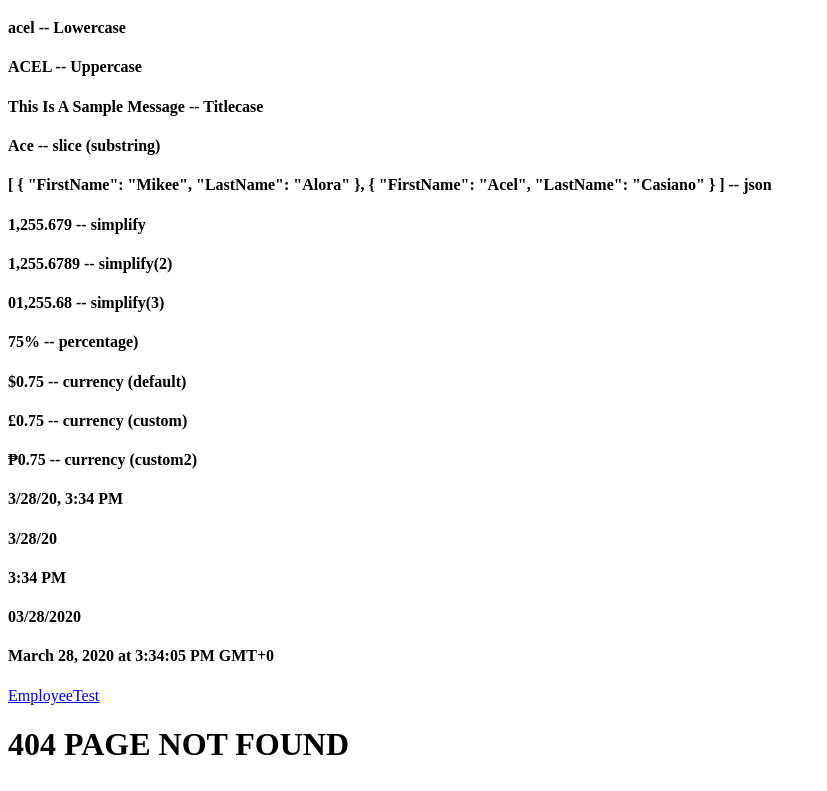
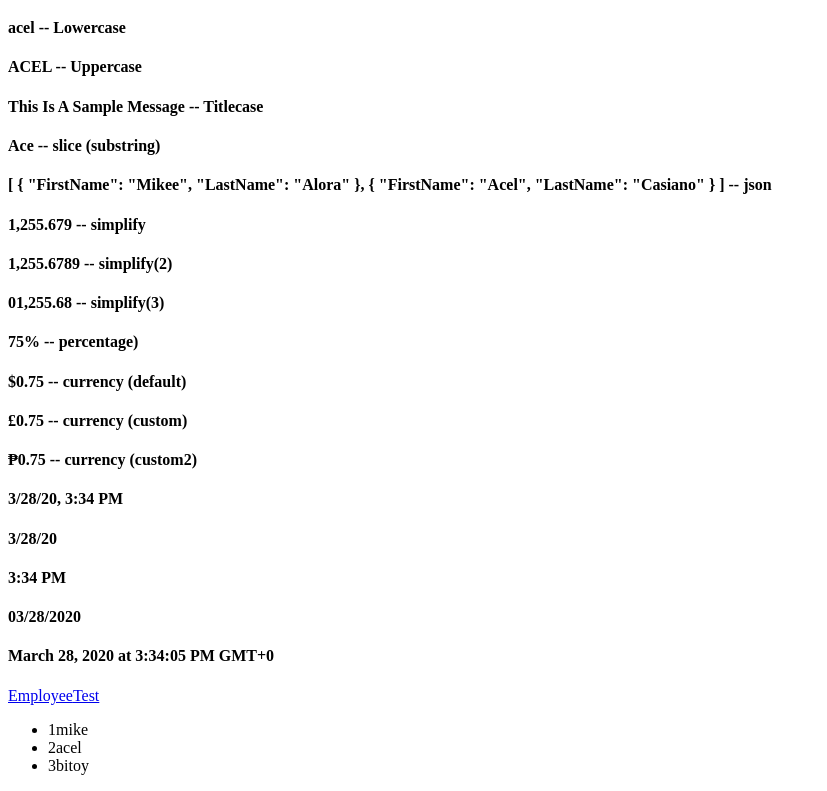
Before and after one commit to mikee223/AngularBeginner, an Angular app: page /employeeList in a window 1280 px wide. Shown: the part 723-1514 px from the top of the page, without its empty margins (0-827 px from the left). Built offline with nearby package versions, Linux system fonts and the light colour scheme.

Commit message:
routing and getting parameter

```diff
--- a/src/app/app-routing.module.ts
+++ b/src/app/app-routing.module.ts
@@ -3,11 +3,17 @@ import { Routes, RouterModule } from '@angular/router';
 import { EmployeeComponent } from "./employee/employee.component";
 import { TestComponent } from "./test/test.component";
 import { PagenotfoundComponent } from './pagenotfound/pagenotfound.component';
+import { EmployeeHeaderComponent } from './employee-header/employee-header.component';
+import { EmployeeDetailComponent } from './employee-detail/employee-detail.component';
 
 const routes: Routes = [
   // { path: '', component: EmployeeComponent }, // default route
   { path: '', redirectTo: '/employee',pathMatch: 'full' }, // redirect route only if empty (localhost:4200)
   { path: 'employee', component: EmployeeComponent},
+  { path: 'employeeList', component: EmployeeHeaderComponent },
+  { path: 'employeeList/:id', component: EmployeeDetailComponent }, // route with parameter { path: 'employeeList/:id', component: EmployeeDetailComponent }, // route with parameter
+  // { path: 'employeeList/:id/:name', component: EmployeeDetailComponent }, // route with parameter
+  // { path: 'employeeList(/:id)(/:name)', component: EmployeeDetailComponent }, // optional parameter
   { path: 'test', component: TestComponent },
   { path: "**", component: PagenotfoundComponent } // must be at the end everytime (404 page)
 ];
@@ -17,4 +23,4 @@ const routes: Routes = [
   exports: [RouterModule]
 })
 export class AppRoutingModule { }
-export const routingComponents = [EmployeeComponent,TestComponent,PagenotfoundComponent]
+export const routingComponents = [EmployeeComponent,TestComponent,PagenotfoundComponent,EmployeeHeaderComponent,EmployeeDetailComponent]
--- a/src/app/app.module.ts
+++ b/src/app/app.module.ts
@@ -13,6 +13,8 @@ import { AppComponent } from './app.component';
 //services import
 import { EmployeeService } from "./employee.service";
 import { PagenotfoundComponent } from './pagenotfound/pagenotfound.component';
+import { EmployeeDetailComponent } from './employee-detail/employee-detail.component';
+import { EmployeeHeaderComponent } from './employee-header/employee-header.component';
 
 @NgModule({
   declarations: [
@@ -20,7 +22,9 @@ import { PagenotfoundComponent } from './pagenotfound/pagenotfound.component';
     // TestComponent,
     // EmployeeComponent
     routingComponents,
-    PagenotfoundComponent
+    PagenotfoundComponent,
+    EmployeeDetailComponent,
+    EmployeeHeaderComponent
   ],
   imports: [
     BrowserModule,
--- /dev/null
+++ b/src/app/employee-detail/employee-detail.component.html
@@ -0,0 +1,5 @@
+<h2>You selected {{employeeId}}</h2>
+
+<nav>
+    <a routerLink="/employeeList">Return</a>
+</nav>
--- /dev/null
+++ b/src/app/employee-detail/employee-detail.component.ts
@@ -0,0 +1,26 @@
+import { Component, OnInit } from '@angular/core';
+import { ActivatedRoute } from '@angular/router'
+
+@Component({
+  selector: 'app-employee-detail',
+  templateUrl: './employee-detail.component.html',
+  styleUrls: ['./employee-detail.component.css']
+})
+export class EmployeeDetailComponent implements OnInit {
+
+  constructor(private route: ActivatedRoute) { }
+  public employeeId;
+  public employeeName;
+
+  ngOnInit(): void {
+    let id = parseInt(this.route.snapshot.paramMap.get('id'))
+    // let name = this.route.snapshot.paramMap.get('name')
+    // this.employeeName = name;
+    this.employeeId = id;
+  }
+
+  onSelect() {
+
+  }
+
+}
--- /dev/null
+++ b/src/app/employee-header/employee-header.component.html
@@ -0,0 +1,5 @@
+<ul class="items">
+    <li (click)="onSelect(employee)" *ngFor="let employee of employees">
+        <span class="badge">{{employee.id}}</span>{{employee.name}}
+    </li>
+</ul>
--- /dev/null
+++ b/src/app/employee-header/employee-header.component.ts
@@ -0,0 +1,27 @@
+import { Component, OnInit } from '@angular/core';
+import { Router } from '@angular/router'
+
+@Component({
+  selector: 'app-employee-header',
+  templateUrl: './employee-header.component.html',
+  styleUrls: ['./employee-header.component.css']
+})
+export class EmployeeHeaderComponent implements OnInit {
+
+  employees = [
+      {"id": 1 , "name": "mike"},
+      {"id": 2, "name": "acel" },
+      {"id": 3, "name": "bitoy" }
+  ]
+  constructor(private router: Router) { }
+
+  ngOnInit(): void {
+  }
+
+  onSelect(employee){
+    this.router.navigate(['/employeeList',employee.id])
+    // this.router.navigate(['/employeeList', {"id" :employee.id ,"name" : employee.name}])
+    // this.router.navigate(['/employeeList', { "id": employee.id, "name": employee.name }])
+  }
+
+}
```
Also changed, not shown: src/app/employee-detail/employee-detail.component.css (added), src/app/employee-header/employee-header.component.css (added).
